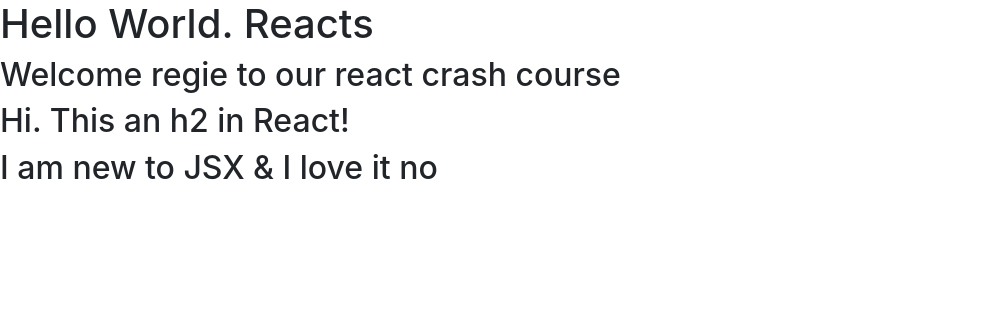
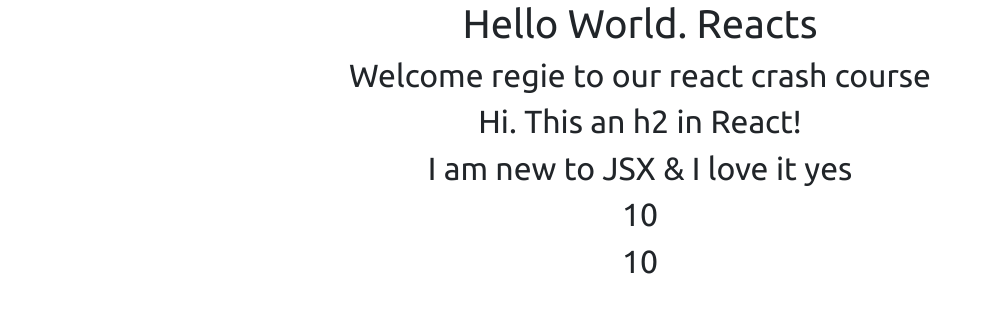
Before and after one commit to regiem14/React-Exercise2, a React (Create React App) app in the folder creatapp1/: page / in a window 1280 px wide. Shown: the top 312 px of the page, without its empty margins (0-992 px from the left). Built offline with nearby package versions, Linux system fonts and the light colour scheme.

Commit message:
add components folder & googlefont

```diff
--- a/creatapp1/src/App.js
+++ b/creatapp1/src/App.js
@@ -4,15 +4,17 @@
 function App() {
   const name =  "regie";
 
-  const a = false;
-  // const b = 5+5;
+  const a = true;
+  const b = 5+5;
   return (
 
-    <div className="App">
+    <div className="container">
       <h1>Hello World. Reacts</h1>
     <h2>Welcome {name} to our react crash course</h2>
     <h2 className="App">Hi. This an h2 in React!</h2>
     <h2>I am new to JSX & I love it {a ? 'yes': 'no'} </h2>
+    <h2>{5+5}</h2>
+    <h2>{b}</h2>
     </div>
     // <div className="contianer">
     //   <Header />
--- a/creatapp1/src/index.css
+++ b/creatapp1/src/index.css
@@ -1,6 +1,8 @@
+@import url('https://fonts.googleapis.com/css2?family=Ubuntu:wght@400;700@display=swap');
+
 body {
   margin: 0;
-  font-family: -apple-system, BlinkMacSystemFont, 'Segoe UI', 'Roboto', 'Oxygen',
+  font-family: 'Ubuntu' ,-apple-system, BlinkMacSystemFont, 'Segoe UI', 'Roboto', 'Oxygen',
     'Ubuntu', 'Cantarell', 'Fira Sans', 'Droid Sans', 'Helvetica Neue',
     sans-serif;
   -webkit-font-smoothing: antialiased;
@@ -11,3 +13,7 @@ code {
   font-family: source-code-pro, Menlo, Monaco, Consolas, 'Courier New',
     monospace;
 }
+
+.container {
+  text-align: center;
+}
```
